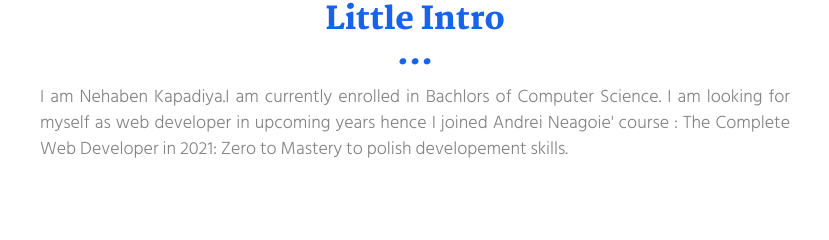
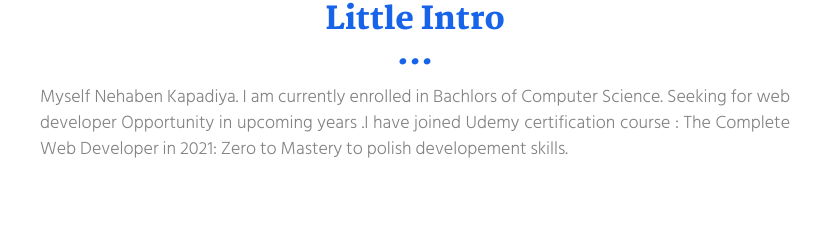
Before and after one commit to nsk2106/Portfolio, a plain HTML site: page index.html in a window 1280 px wide. Shown: the part 705-945 px from the top of the page, 225-1054 px from the left. Drawn offline with Linux system fonts and the light colour scheme.

Commit message:
Update index.html

```diff
--- a/index.html
+++ b/index.html
@@ -70,8 +70,8 @@
         <div class="col-xs-12 col-md-8 col-md-offset-2">
           <div class="text-center">
             <h2>Little Intro</h2>
-            <p class="text-justify"> I am Nehaben Kapadiya.I am currently enrolled in Bachlors of Computer Science.
-                I am looking for myself as web developer in upcoming years hence I joined  Andrei Neagoie' course : The Complete Web Developer in 2021: Zero to Mastery to polish developement skills.
+            <p class="text-justify"> Myself Nehaben Kapadiya. I am currently enrolled in Bachlors of Computer Science.
+                Seeking for web developer Opportunity in upcoming years .I have joined  Udemy certification course : The Complete Web Developer in 2021: Zero to Mastery to polish developement skills.
               <br>
 
           </div>
```
